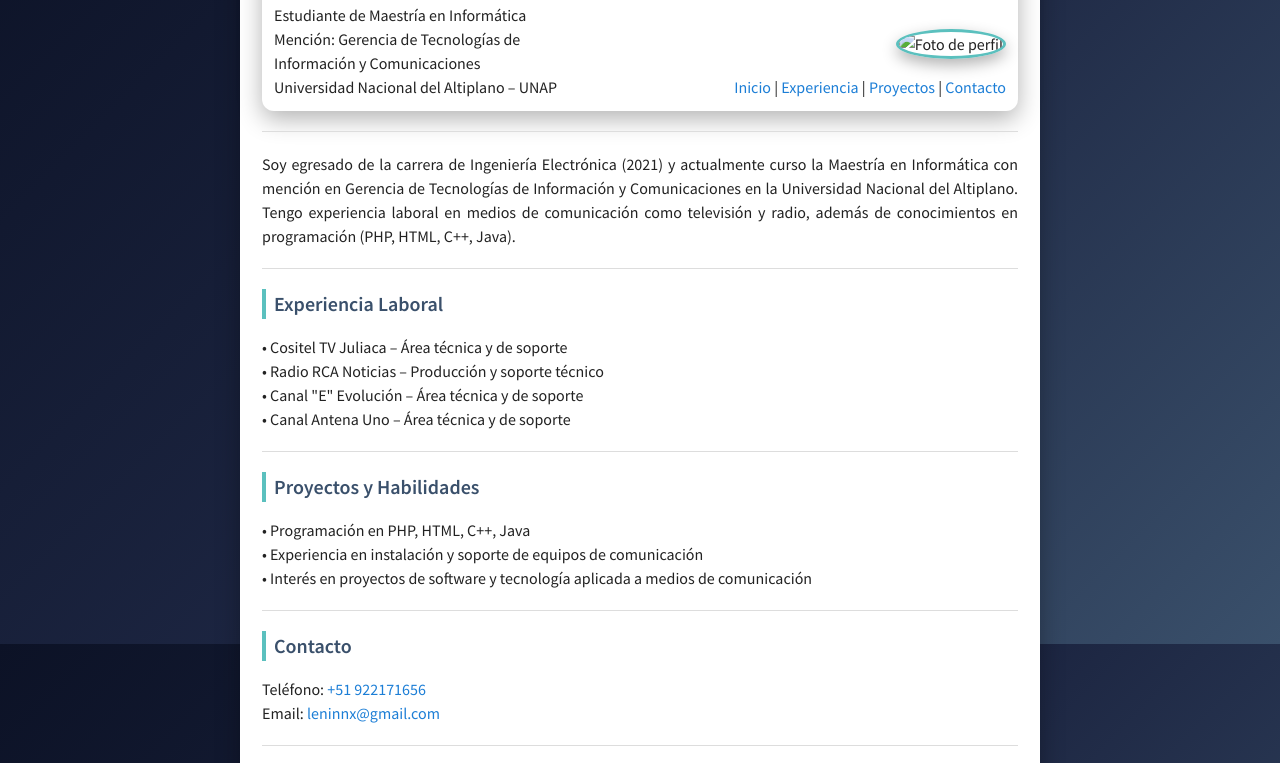
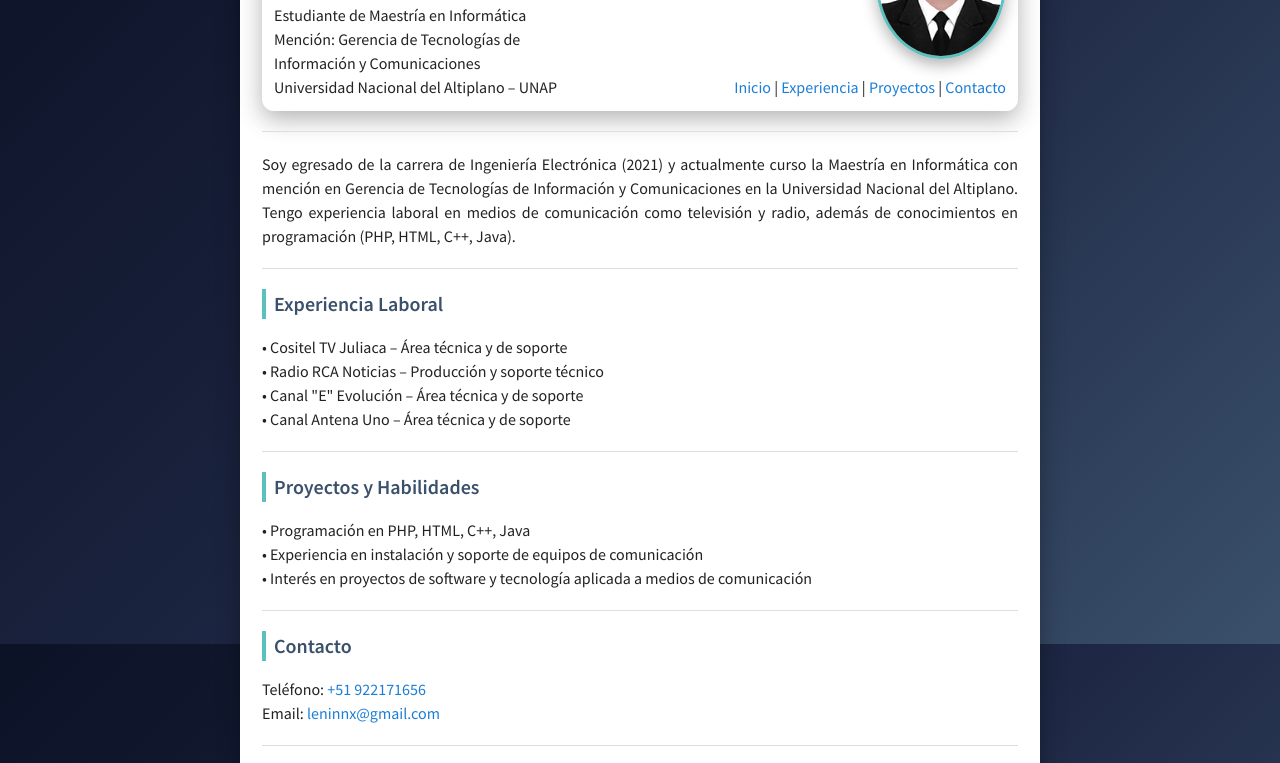
Before and after one commit to leninnx/leninnx.github.io, a plain HTML site: page index.html in a window 1280 px wide. Shown: the part 156-919 px from the top of the page. Drawn offline with Linux system fonts and the light colour scheme.

Commit message:
Update index.html

```diff
--- a/index.html
+++ b/index.html
@@ -102,7 +102,7 @@
             </p>
         </td>
         <td width="65%" valign="bottom" align="right">
-            <img id="headshot" src="img/headshot.jpg" alt="Foto de perfil">
+            <img src="0000000.jpg" alt="Foto de perfil" width="124" height="145" id="headshot">
             <p>
                 <a href="index.html">Inicio</a> |
                 <a href="#experience">Experiencia</a> |
```
